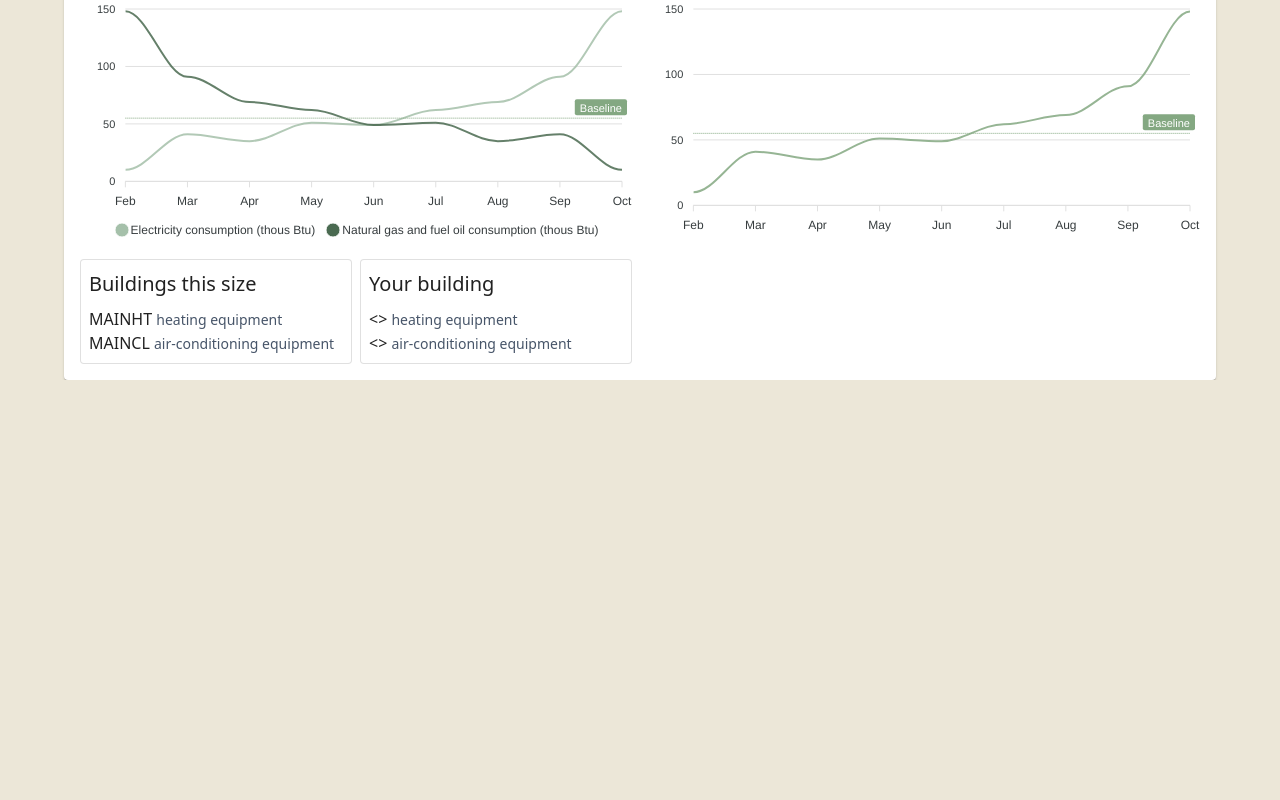
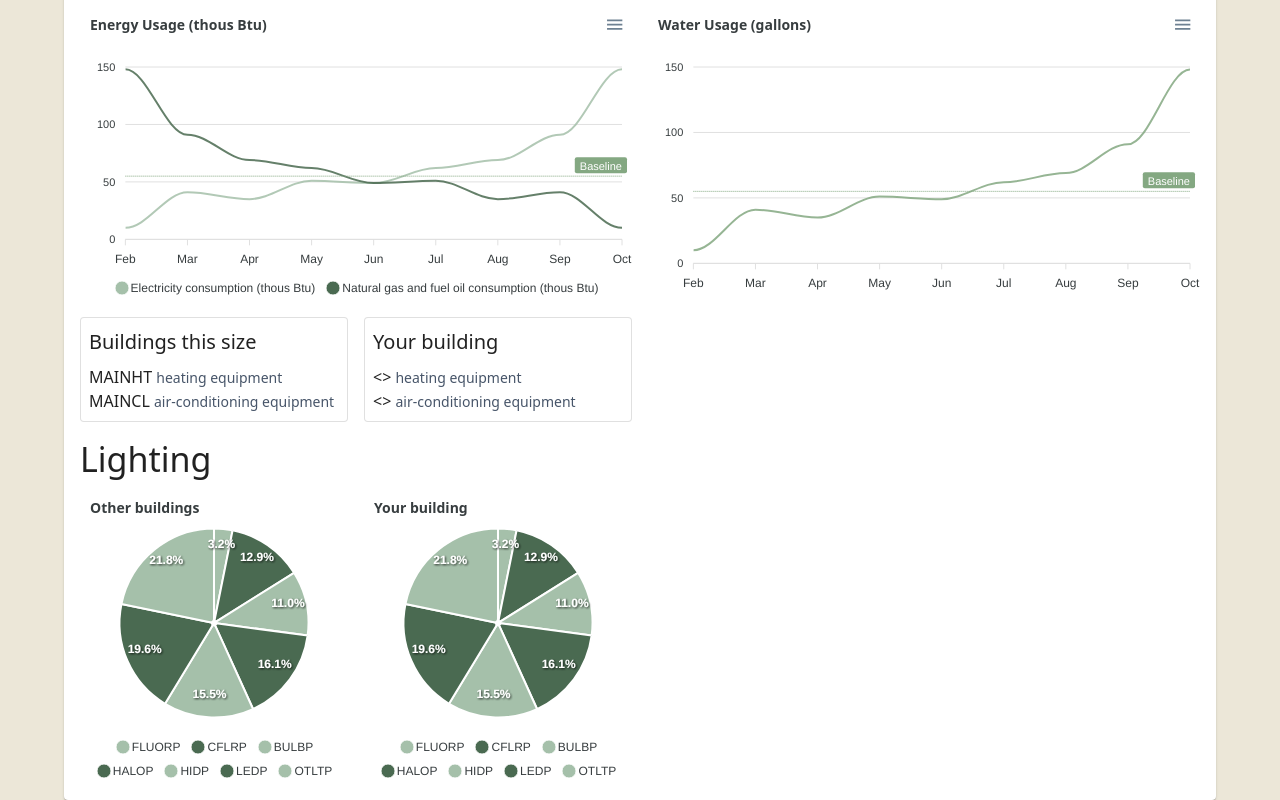
Before and after one commit to nl32/hackUTD2024, a Next.js app: page /building/0 in a window 1280 px wide. Shown: the part 473-1273 px from the top of the page. Before the commit the page ends 853 px from the top, so only its background shows below. Built offline with nearby package versions, Linux system fonts and the light colour scheme.

Commit message:
lighting pie charts

```diff
--- a/src/app/building/[id]/page.tsx
+++ b/src/app/building/[id]/page.tsx
@@ -1,6 +1,7 @@
 import { Card, Grid2 as Grid, Typography } from '@mui/material';
 
 import LineGraph from 'src/components/lineGraph';
+import PieChart from 'src/components/pieChart';
 
 export default async function Building({
   params,
@@ -11,7 +12,7 @@ export default async function Building({
   console.log(id);
 
   return (
-    <Card className="m-12 flex flex-col gap-8 p-4" component="main">
+    <Card className="m-12 p-4" component="main">
       <Grid container spacing={2}>
         <Grid size={{ xs: 12, sm: 12, md: 6 }}>
           <Typography
@@ -62,6 +63,7 @@ export default async function Building({
           </Card>
         </Grid>
         <Grid size={{ xs: 12, sm: 12, md: 6 }} className="flex flex-col gap-4">
+          <Typography variant="h4">Energy Usage</Typography>
           <LineGraph
             title="Energy Usage (thous Btu)"
             series={[
@@ -91,7 +93,8 @@ export default async function Building({
             }}
             className="h-72"
           />
-          <div className="flex gap-2">
+          <Grid container spacing={2}>
+            <Grid size={6}>
               <Card variant="outlined" className="w-full p-2">
                 <Typography variant="h6" gutterBottom>
                   Buildings this size
@@ -118,6 +121,8 @@ export default async function Building({
                   air-conditioning equipment
                 </Typography>
               </Card>
+            </Grid>
+            <Grid size={6}>
               <Card variant="outlined" className="w-full p-2">
                 <Typography variant="h6" gutterBottom>
                   Your building
@@ -144,9 +149,11 @@ export default async function Building({
                   air-conditioning equipment
                 </Typography>
               </Card>
-          </div>
+            </Grid>
+          </Grid>
         </Grid>
         <Grid size={{ xs: 12, sm: 12, md: 6 }} className="flex flex-col gap-4">
+          <Typography variant="h4">Water Usage</Typography>
           <LineGraph
             title="Water Usage (gallons)"
             series={[
@@ -173,6 +180,39 @@ export default async function Building({
             className="h-72"
           />
         </Grid>
+        <Grid size={{ xs: 12, sm: 12, md: 6 }} className="flex flex-col gap-4">
+          <Typography variant="h4">Lighting</Typography>
+          <div className="flex gap-4">
+            <PieChart
+              title="Other buildings"
+              series={[10, 41, 35, 51, 49, 62, 69]}
+              labels={[
+                'FLUORP',
+                'CFLRP',
+                'BULBP',
+                'HALOP',
+                'HIDP',
+                'LEDP',
+                'OTLTP',
+              ]}
+              className="h-72 flex-1"
+            />
+            <PieChart
+              title="Your building"
+              series={[10, 41, 35, 51, 49, 62, 69]}
+              labels={[
+                'FLUORP',
+                'CFLRP',
+                'BULBP',
+                'HALOP',
+                'HIDP',
+                'LEDP',
+                'OTLTP',
+              ]}
+              className="h-72 flex-1"
+            />
+          </div>
+        </Grid>
       </Grid>
     </Card>
   );
--- a/src/components/lineGraph.tsx
+++ b/src/components/lineGraph.tsx
@@ -7,12 +7,12 @@ import tailwindTheme from 'src/../tailwind.config';
 import ReactApexChart from 'react-apexcharts';
 
 type LineGraphProps = {
+  title: string;
   series: {
     name: string;
     data: number[];
   }[];
   categories: string[];
-  title: string;
   annotation?: {
     name: string;
     value: number;
@@ -28,9 +28,11 @@ export default function LineGraph(props: LineGraphProps) {
   return (
     <div className={props.className}>
       <ReactApexChart
+        type="line"
+        height={'100%'}
+        series={props.series}
         options={{
           chart: {
-            id: 'line-chart',
             zoom: {
               enabled: false,
             },
@@ -83,17 +85,7 @@ export default function LineGraph(props: LineGraphProps) {
               formatter: formatter,
             },
           },
-          states: {
-            active: {
-              filter: {
-                type: 'none',
-              },
-            },
-          },
         }}
-        series={props.series}
-        type="line"
-        height={'100%'}
       />
     </div>
   );
--- /dev/null
+++ b/src/components/pieChart.tsx
@@ -0,0 +1,52 @@
+'use client';
+
+import React from 'react';
+
+import tailwindTheme from 'src/../tailwind.config';
+
+import ReactApexChart from 'react-apexcharts';
+
+type PieChartProps = {
+  title: string;
+  series: number[];
+  labels: string[];
+  className?: string;
+};
+
+export default function PieChart(props: PieChartProps) {
+  const green = tailwindTheme.theme.extend.colors.green;
+  function formatter(value: number) {
+    return Number(value).toFixed(0).toLocaleString();
+  }
+  return (
+    <div className={props.className}>
+      <ReactApexChart
+        type="pie"
+        height={'100%'}
+        series={props.series}
+        options={{
+          chart: {
+            background: 'transparent',
+          },
+          labels: props.labels,
+          colors: [green.light, green.dark],
+          title: {
+            text: props.title,
+            align: 'left',
+            style: {
+              fontFamily: 'inherit',
+            },
+          },
+          tooltip: {
+            y: {
+              formatter: formatter,
+            },
+          },
+          legend: {
+            position: 'bottom',
+          },
+        }}
+      />
+    </div>
+  );
+}
```
Lines whose indentation alone changed are shown as unchanged.
